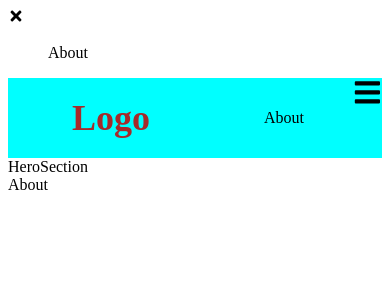
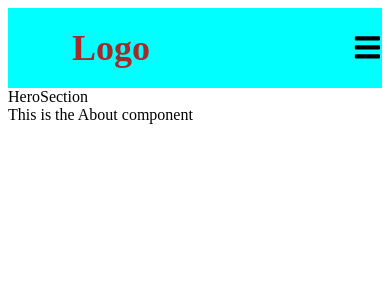
Before and after one commit to davrope/financial-app, a React (Create React App) app in the folder client/: page / in a window 390 px wide. Shown: the top 300 px of the page. Built offline with nearby package versions, Linux system fonts and the light colour scheme; the HTML template or start-up script is replaced by a standard one.

Commit message:
Styles for navbar and sidebar

```diff
--- a/client/package.json
+++ b/client/package.json
@@ -12,6 +12,7 @@
     "react-router-dom": "^6.2.2",
     "react-scripts": "5.0.0",
     "react-scroll": "^1.8.5",
+    "styled-components": "^5.3.3",
     "web-vitals": "^2.1.4"
   },
   "scripts": {
--- a/client/src/components/About.js
+++ b/client/src/components/About.js
@@ -2,7 +2,7 @@ import React from 'react'
 
 const About = () => {
   return (
-    <div className='about'>About</div>
+    <div className='about'>This is the About component</div>
   )
 }
 
--- a/client/src/components/Sidebar.js
+++ b/client/src/components/Sidebar.js
@@ -1,22 +1,40 @@
 import React from 'react'
 import {FaTimes} from 'react-icons/fa';
 import {Link as LinkScroll} from 'react-scroll';
+import styled from 'styled-components';
+import styles from '../styles/sidebar.module.css';
 
 const Sidebar = ({isOpen, toggle}) => {
   return (
-    <aside isOpen = {isOpen} onClick={toggle}>
-      <div className='icon' onClick={toggle}>
-        <FaTimes/>
+    <SidebarContainer isOpen = {isOpen} onClick={toggle}>
+      <div className={styles.icon} onClick={toggle}>
+        <FaTimes className={styles.closeIcon}/>
       </div>
-      <div className='sidebar-wrapper'>
-        <ul className='sidebar-menu'>
-          <LinkScroll to ="about" onClick= {toggle}>
+      <div className={styles.wrapper}>
+        <ul className={styles.menu}>
+          <LinkScroll className = {styles.linkS} to ="about" onClick= {toggle}>
             About
           </LinkScroll>
         </ul>
       </div>
-    </aside>
+    </SidebarContainer>
   )
 }
 
 export default Sidebar
+
+const SidebarContainer = styled.aside`
+    position: fixed;
+    z-index:999;
+    width: 100%;
+    height: 100%;
+    background: #0d0d0d;
+    display: grid;
+    align-items: center;
+    top: 0;
+    left: 0;
+    transition: 0.3s ease-in-out;
+    opacity: ${({isOpen})=>(isOpen ? '100%': '0')} ;
+    top:${({isOpen})=>(isOpen ? '0%': '-100%')} ;
+
+`
--- a/client/src/styles/navbar.module.css
+++ b/client/src/styles/navbar.module.css
@@ -79,15 +79,18 @@
 @media screen and (max-width: 786px) {
     .mobileIcon{
         display: block;
-        position: absolute;
+        position:absolute;
+        height: 100%;
         top: 0;
         right: 0;
         transform: translate (-100%, 60%);
         font-size: 1.8rem;
         cursor: pointer;
+
+        margin-top: 25px;
     }
 
-    .navMenu .navButton{
+    .navMenu{
         display: none;
     }
 }
--- /dev/null
+++ b/client/src/styles/sidebar.module.css
@@ -0,0 +1,52 @@
+.wrapper.icon{
+    color:white;
+}
+
+.menu{
+    display: grid;
+    grid-template-columns: 1fr;
+    grid-template-rows: repeat(6, 80px);
+    text-align: center;
+    padding-left: 0%;
+    /* width: 100% */
+    /* object-fit: contain; */
+}
+
+.linkS{
+    display: flex;
+    align-items: center;
+    justify-content: center;
+    font-size: 1.5rem;
+    text-decoration: none;
+    list-style: none;
+    transition: 0.2s ease-in-out;
+    color: blueviolet;
+    cursor: pointer;
+
+
+}
+
+@media screen and (max-width: 480px){
+    .menu{
+        grid-template-rows: repeat(6, 60px);
+    }
+}
+
+.linkS:hover{
+    color:green;
+    transition: 0.2s ease-in-out;
+}
+
+.closeIcon{
+    color:white
+}
+
+.icon{
+    position: absolute;
+    top:1.2rem;
+    right: 1.5rem;
+    background:transparent;
+    font-size: 2rem;
+    cursor:pointer;
+    outline:none;
+}
```
Also changed, not shown: 1 other file (tests, documents, lock files or other folders).
